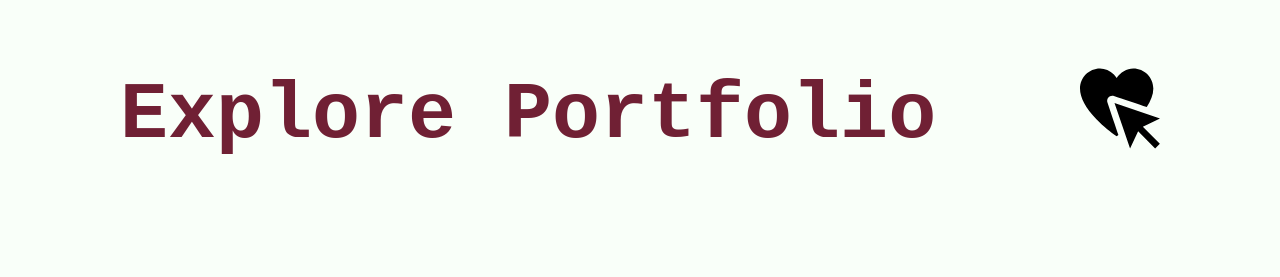
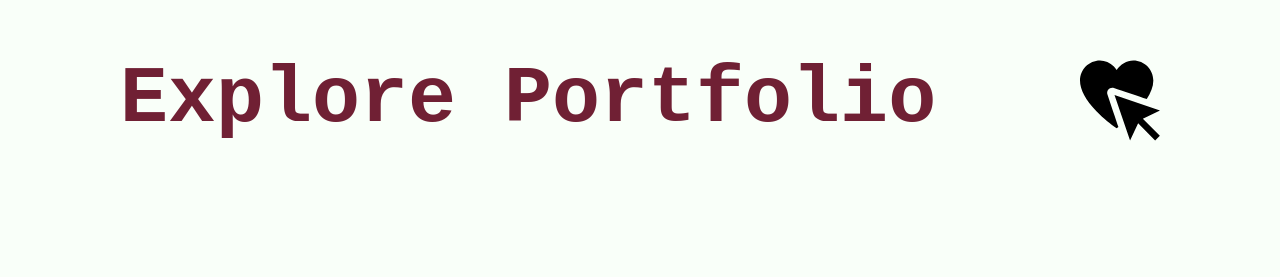
Before and after one commit to avz-kitchen/avzkitchen, a React (Vite) app in the folder portfolio/: page / in a window 1280 px wide. Shown: the part 2319-2596 px from the top of the page. Built offline with nearby package versions, Linux system fonts and the light colour scheme; a web font is replaced by a local one.

Commit message:
Refactor AboutSection to replace motion.div with div for improved performance; remove unnecessary margin from image styles

```diff
--- a/portfolio/src/components/aboutSection/AboutSection.jsx
+++ b/portfolio/src/components/aboutSection/AboutSection.jsx
@@ -59,7 +59,7 @@ const AboutSection = ({ isAboutPage }) => {
             </h2>
           </div>
         </motion.div>
-        <motion.div>
+        <div>
           <img src="/about/avz-anime.gif" alt="animated illustration of av" />
           {!isAboutPage && (
             <Link to="/about">
@@ -72,7 +72,7 @@ const AboutSection = ({ isAboutPage }) => {
               </button>
             </Link>
           )}
-        </motion.div>
+        </div>
       </GridLayout>
     </section>
   );
--- a/portfolio/src/components/aboutSection/AboutSection.module.scss
+++ b/portfolio/src/components/aboutSection/AboutSection.module.scss
@@ -39,7 +39,6 @@ img{
 
       width: 420px;
       border-radius: 0.5rem;
-      margin-bottom: 1rem;
       overflow: hidden;
 
   }
```
